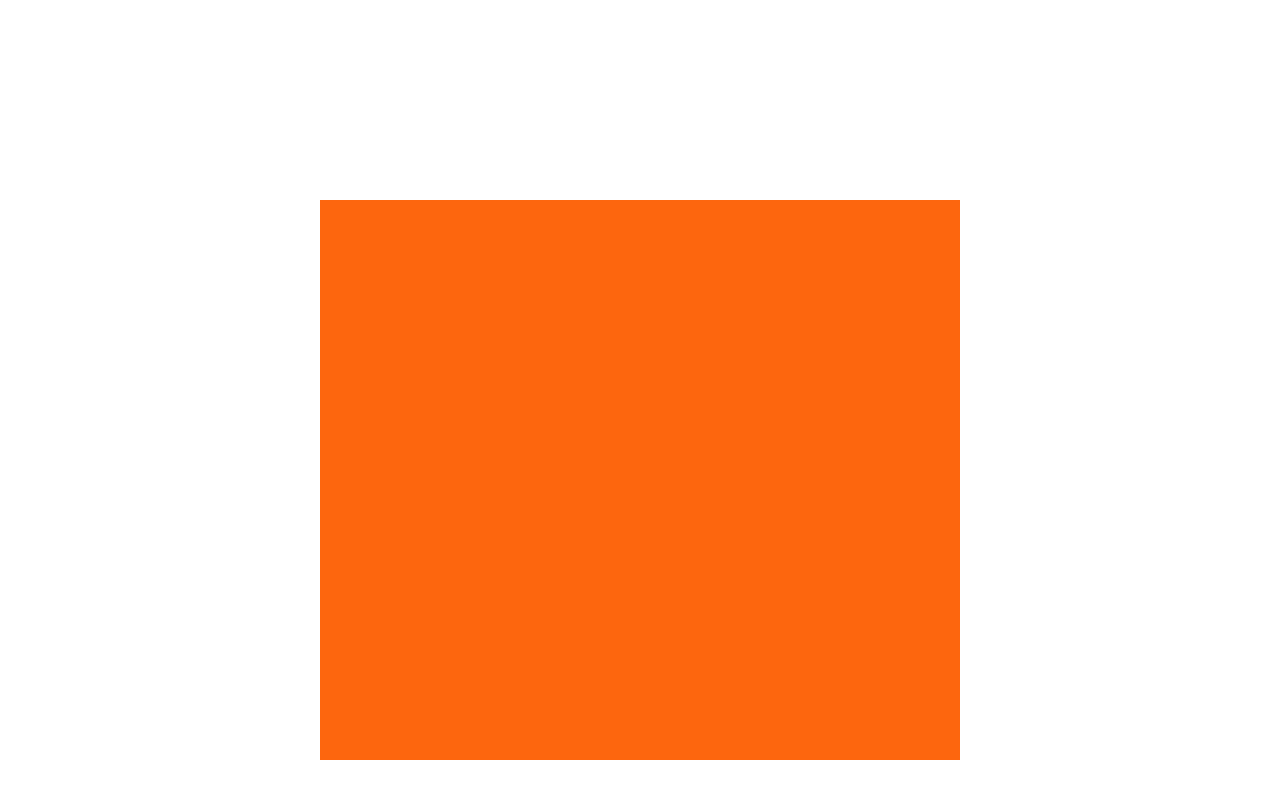
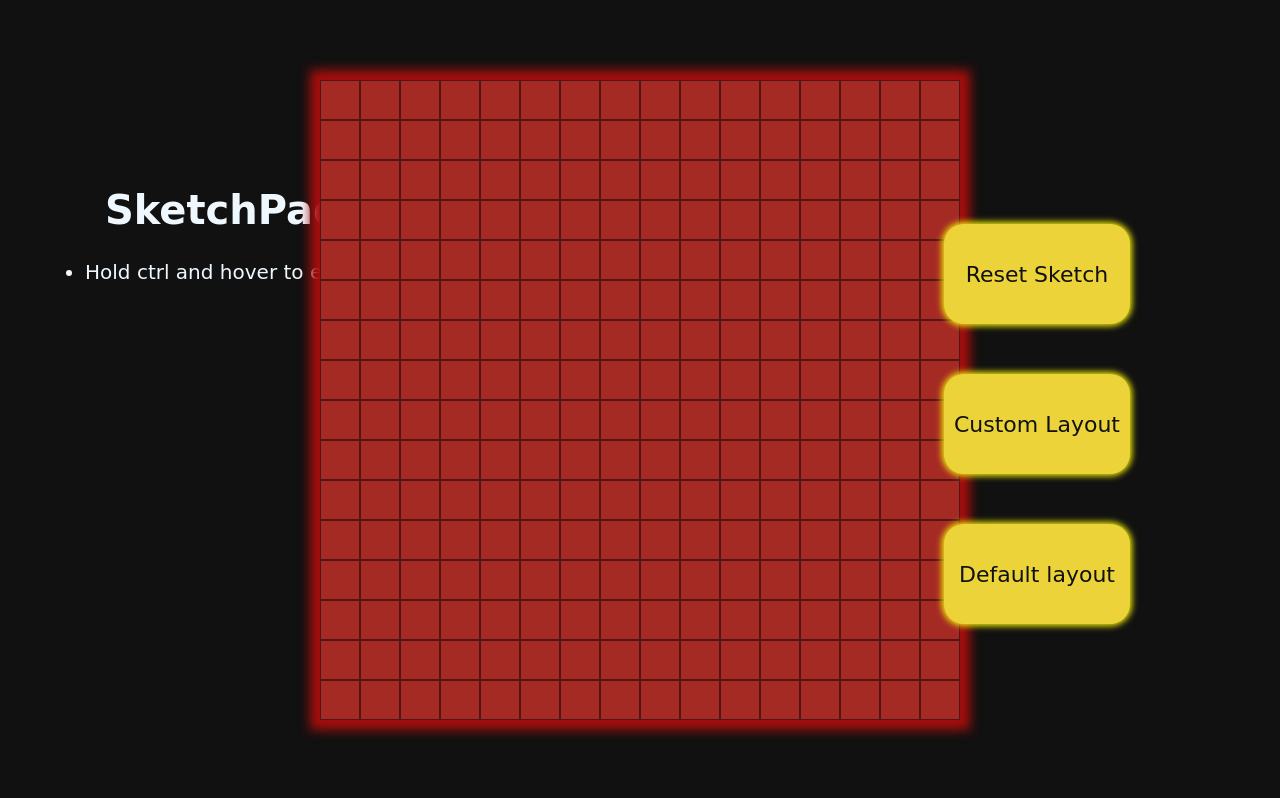
Before and after one commit to rinchhen012/etch-a-sketch, a plain HTML site: page index.html in a window 1280 px wide. Drawn offline with Linux system fonts and the light colour scheme.

Commit message:
Finally fixed eraser function

```diff
--- a/index.css
+++ b/index.css
@@ -3,21 +3,70 @@ body {
   margin: 0;
   padding: 0;
   height: 100vh;
+  background-color: rgb(17, 17, 17);
+}
+
+#info {
+  position: absolute;
+  color: aliceblue;
+  top: 20%;
+  font-family: cursive;
+  font-size: 20px;
+  margin-left: 45px;
+}
+
+h1 {
+  margin-left: 60px;
+}
+
+#buttons {
+  position: absolute;
+  display: flex;
+  flex-direction: column;
+  top: 28%;
+  right: 150px;
+}
+
+#buttons > button {
+  height: 100px;
+  border-radius: 20px;
+  border-style: none;
+  padding: 0 10px;
+  background-color: #ebd339;
+  margin-bottom: 50px;
+  text-align: center;
+  color: rgb(17, 17, 17);
+  font-size: 22px;
+  font-family: cursive;
+  box-shadow: rgb(241, 237, 9) 0 0 6px 2px;
+}
+
+#buttons > button:hover {
+  background-color: #40e018;
+  box-shadow: green 0 0 35px 20px;
+}
+
+#buttons .reset:hover {
+  background-color: rgb(194, 24, 24);
+  box-shadow: red 0 0 30px 15px;
+  color: rgb(231, 229, 229);
 }
 
 #container {
   position: absolute;
-  top: 25vh;
+  top: 10vh;
   left: 25vw;
-  background-color: aqua;
-  height: 70vh;
+  height: 80vh;
   width: 50vw;
   display: grid;
   grid-template-columns: repeat(16, auto);
+  grid-template-rows: repeat(16, auto);
+  box-shadow: rgb(165, 14, 14) 0 0 10px 10px;
 }
 
 .box {
-  background-color: rgb(253, 102, 14);
+  background-color: #a52a23;
+  border: 1px solid rgb(85, 21, 21);
 }
 
 .box:hover {
--- a/index.html
+++ b/index.html
@@ -7,7 +7,18 @@
     <link rel="stylesheet" href="index.css" />
   </head>
   <body>
+    <div id="info">
+      <h1>SketchPad</h1>
+      <ul>
+        <li>Hold ctrl and hover to erase</li>
+      </ul>
+    </div>
     <div id="container"></div>
+    <div id="buttons">
+      <button class="reset">Reset Sketch</button>
+      <button class="custom">Custom Layout</button>
+      <button class="default">Default layout</button>
+    </div>
     <script src="index.js"></script>
   </body>
 </html>
--- a/index.js
+++ b/index.js
@@ -1,29 +1,72 @@
-let container = document.querySelector('#container');
+const container = document.querySelector('#container');
+const defaultColor = '#a52a23';
+let choice = 256;
 
-// creating 16x16 divs
-for (let i = 0; i < 256; i++) {
-    let div = document.createElement('div');
-    container.appendChild(div);
-    div.className = 'box';
+gridCreate();
+
+// changes to default grid layout
+const defaultGrid = document.querySelector('.default');
+defaultGrid.addEventListener('mousedown', () => {
+    choice = 256;
+    gridCreate();
+    container.style.gridTemplateColumns = `repeat(16, auto)`;
+    container.style.gridTemplateRows = `repeat(16, auto)`;
+});
+
+// changes to custom grid layout
+const custom = document.querySelector('.custom');
+custom.addEventListener('mousedown', () => {
+    choice = prompt('Enter layout');
+    if (!choice) choice = 16;
+    let colsRows = choice;
+    choice *= choice;
+    gridCreate();
+    choice = choice / colsRows;
+    container.style.gridTemplateColumns = `repeat(${choice}, auto)`;
+    container.style.gridTemplateRows = `repeat(${choice}, auto)`;
+})
+
+const boxes = Array.from(document.querySelectorAll('.box'));
+
+for (let box of boxes) {
+    // reset entire container
+    const reset = document.querySelector('.reset');
+    reset.addEventListener('mousedown', () => {
+        box.style.backgroundColor = defaultColor;
+    });
+    // calls move func when mousedown and mousemove
+    box.addEventListener('mousedown', event => {
+        if (event.button === 0) {
+            box.style.backgroundColor = '#FFD662';
+            event.preventDefault();
+            container.addEventListener('mousemove', move);
+            container.addEventListener('mousemove', eraser);
+        }
+    });
 }
 
-let boxes = Array.from(document.querySelectorAll('.box'));
-for (let box of boxes) {
-    box.addEventListener('mousedown', event => {
-        if (event.button === 0) {
-            box.style.backgroundColor = 'red';
-            event.preventDefault();
-            window.addEventListener('mousemove', move);
-        }
-    })
+// creates divs
+function gridCreate() {
+    container.innerHTML = '';
+    for (let i = 0; i < choice; i++) {
+        let div = document.createElement('div');
+        container.appendChild(div);
+        div.className = 'box';
+    }
 }
 
 function move(event) {
+    if (event.button === 0 && event.ctrlKey)
+        eraser();
+
+    // Removes colorize on hover effect.
     if (event.buttons === 0)
-        window.removeEventListener('mousemove', move);
+        container.removeEventListener('mousemove', move);
 
+    event.target.style.backgroundColor = '#FFD662';
 }
 
 function eraser(event) {
-
+    if (event.button === 0 && event.ctrlKey)
+        event.target.style.backgroundColor = defaultColor;
 }
```
Also changed, not shown: 1 other file.
